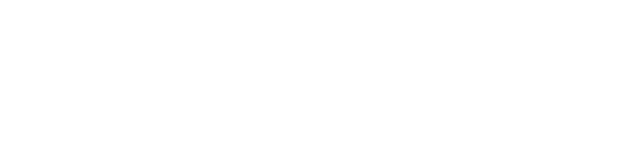
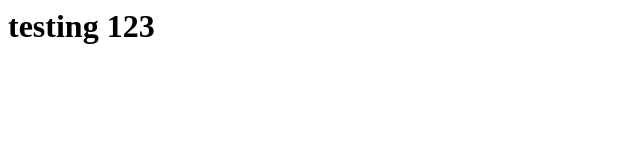
Before and after one commit to shileshv2/sandbox, a plain HTML site: page test1/anirudh/foliage/portfoliage.html in a window 1280 px wide. Shown: the whole page, without its empty margins (0-640 px from the left). Drawn offline with Linux system fonts and the light colour scheme.

Commit message:
adding header

```diff
--- a/test1/anirudh/foliage/portfoliage.html
+++ b/test1/anirudh/foliage/portfoliage.html
@@ -4,7 +4,7 @@
     </head>
     <body>
         <h1>
-
+             testing 123
         </h1>
     </body>
 </html>
```
